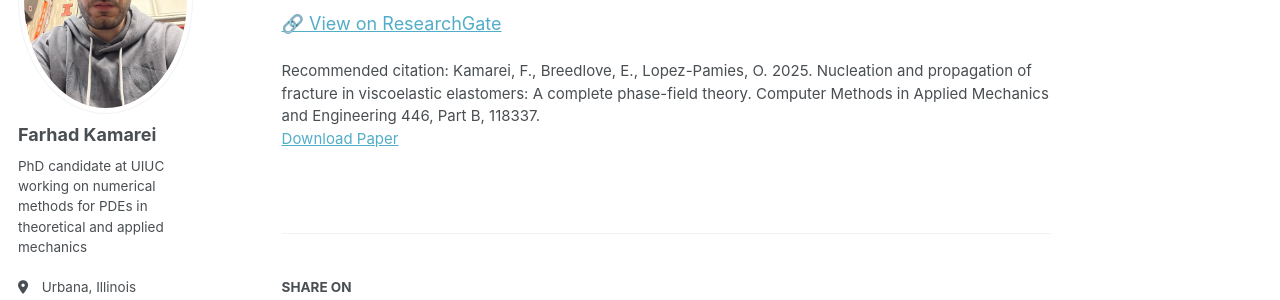
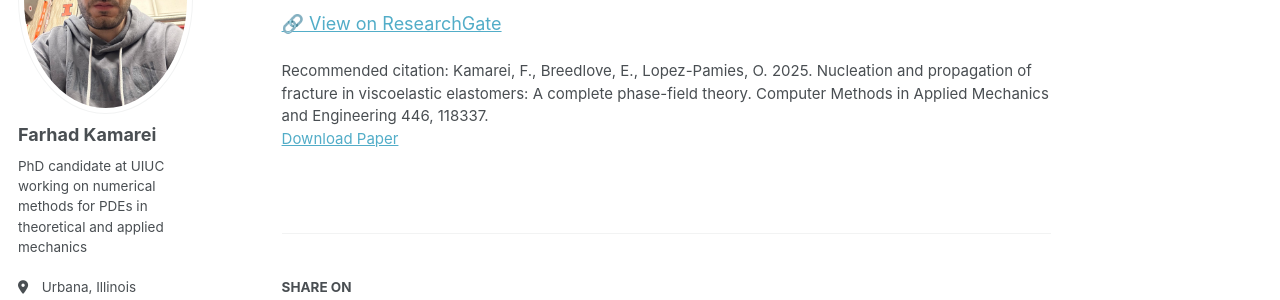
Before and after one commit to farhadkama/farhadkama.github.io, a Jekyll site: the page built from _publications/2025-6-15-CMAME2025a.md, in a window 1280 px wide and 1048 px high. Shown: the part 214-514 px from the top of the window. Built offline with Jekyll 4.4.1, drawn with Linux system fonts in a browser that asks for light colours; some web fonts are replaced.

```diff
--- a/_publications/2025-6-15-CMAME2025a.md
+++ b/_publications/2025-6-15-CMAME2025a.md
@@ -5,11 +5,11 @@ category: manuscripts
 permalink: /publication/2025-CMAME-Visco/
 date: 2025-05-09
 venue: 'Computer Methods in Applied Mechanics and Engineering'
-issue: '446, Part B'
+issue: '446'
 pages: '118337'
 authors: 'Kamarei, F., Breedlove, E., Lopez-Pamies, O.'
 paperurl: 'https://www.sciencedirect.com/science/article/pii/S0045782525006097'
-citation: ' Kamarei, F., Breedlove, E., Lopez-Pamies, O. 2025. Nucleation and propagation of fracture in viscoelastic elastomers: A complete phase-field theory. Computer Methods in Applied Mechanics and Engineering 446, Part B, 118337.'
+citation: ' Kamarei, F., Breedlove, E., Lopez-Pamies, O. 2025. Nucleation and propagation of fracture in viscoelastic elastomers: A complete phase-field theory. Computer Methods in Applied Mechanics and Engineering 446, 118337.'
 researchgate: 'https://www.researchgate.net/publication/395028007_Nucleation_and_propagation_of_fracture_in_viscoelastic_elastomers_A_complete_phase-field_theory'
 ---
 [🔗 View on ResearchGate](https://www.researchgate.net/publication/395028007_Nucleation_and_propagation_of_fracture_in_viscoelastic_elastomers_A_complete_phase-field_theory)
```
Also changed, not shown: _posts/2025-09-04-post2.md (added, +22 -0 lines).
